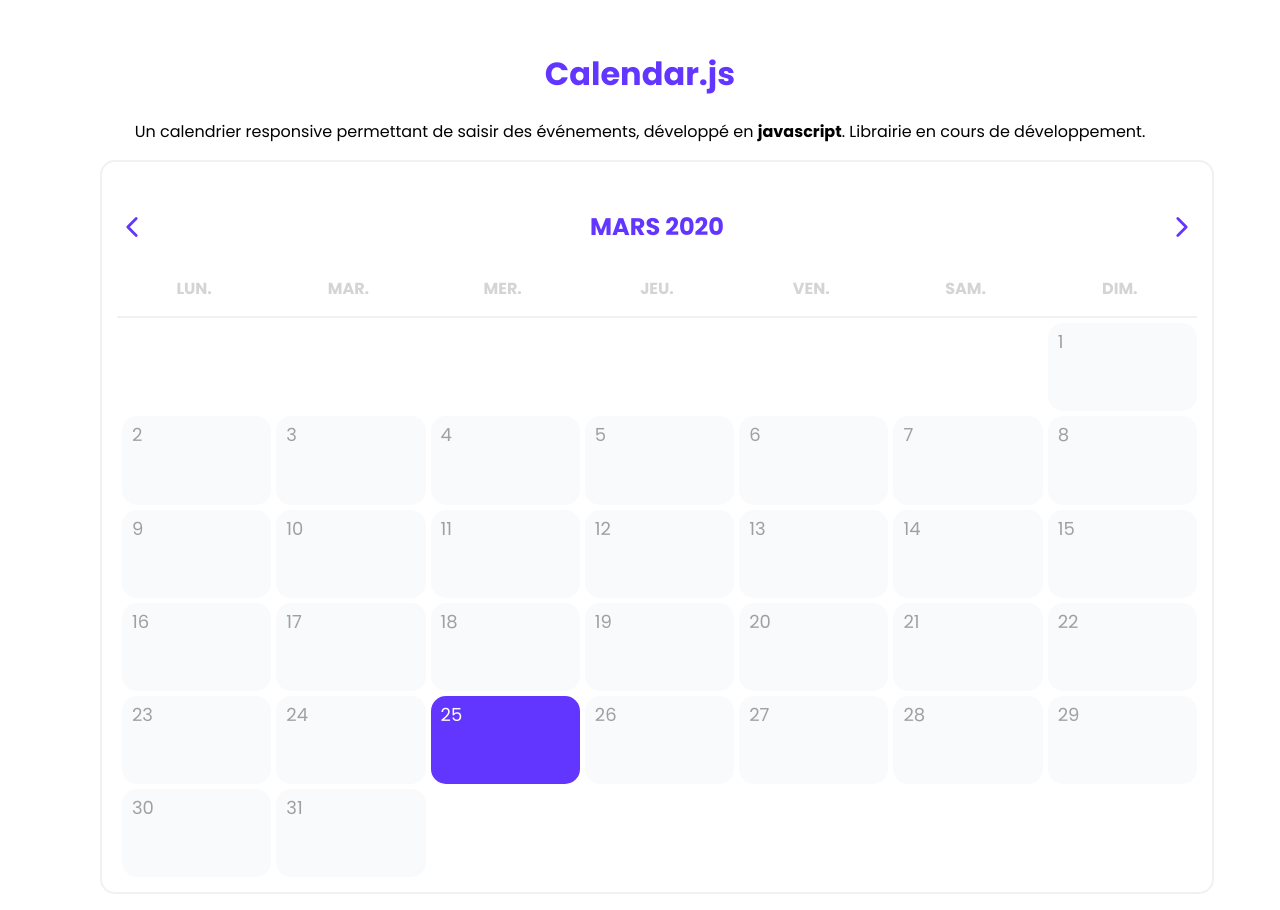
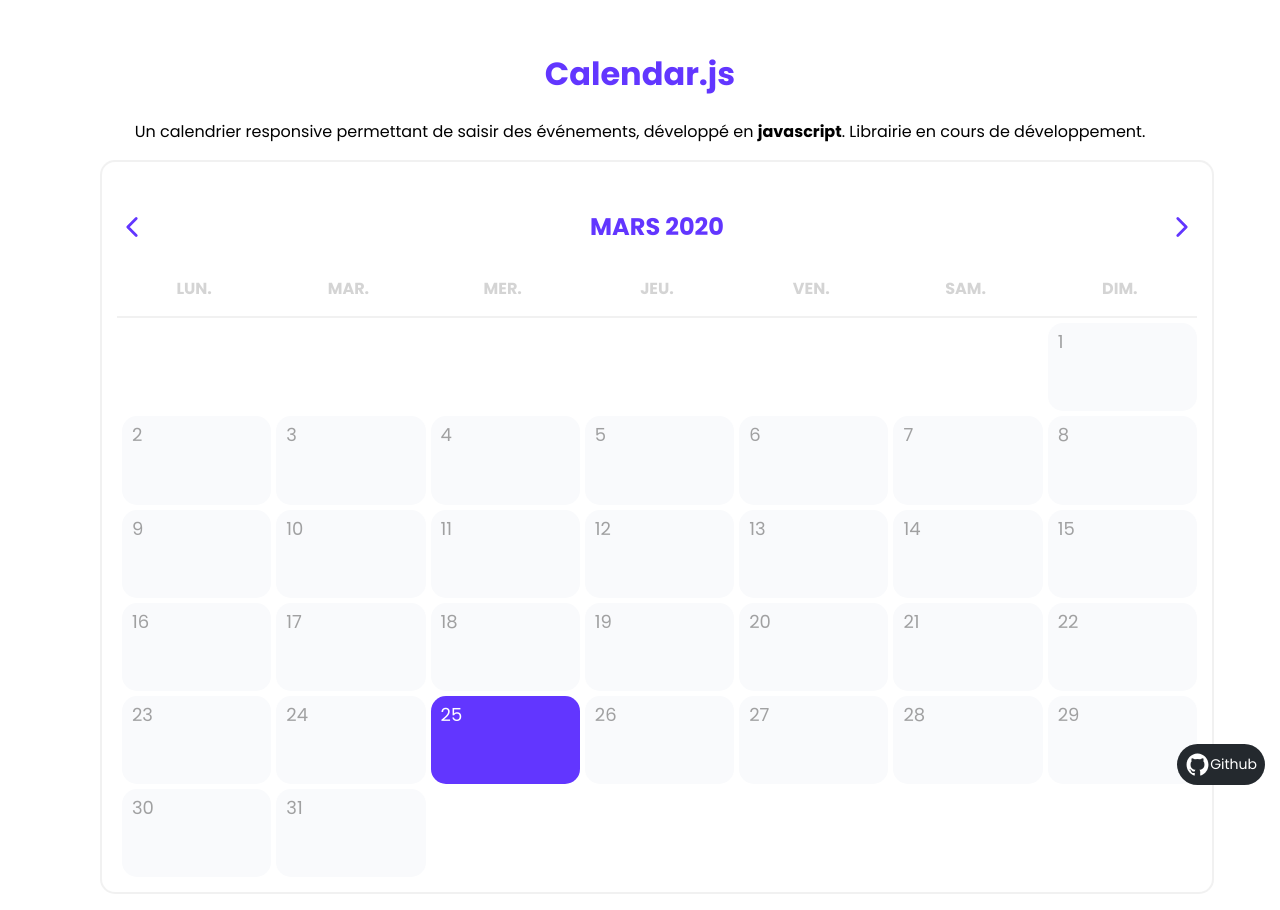
Before and after one commit to N4rkos/calendarjs, a plain HTML site: page index.html in a window 1280 px wide. Drawn offline with nearby package versions, Linux system fonts and the light colour scheme.

```diff
--- a/index.html
+++ b/index.html
@@ -5,7 +5,7 @@
     <meta charset="UTF-8">
     <meta name="viewport" content="width=device-width, initial-scale=1.0">
     <link rel="stylesheet" href="css/app.min.css">
-    <script src="./js/calendar.js" type="module" defer></script>
+    <script src="./js/calendar.min.js" type="module" defer></script>
     <title>Calendar.js</title>
 </head>
 
@@ -13,8 +13,12 @@
 
     <div class="header">
         <h1 class="app-title">Calendar.js</h1>
-        <p class="app-slogan">Un calendrier responsive permettant de saisir des événements, développé en <strong>javascript</strong>. Librairie en cours de développement.
+        <p class="app-slogan">Un calendrier responsive permettant de saisir des événements, développé en
+            <strong>javascript</strong>. Librairie en cours de développement.
         </p>
+        <a href="https://github.com/N4rkos/calendar-js" target="_blank" class="github-btn">
+            <ion-icon name="logo-github"></ion-icon> Github
+        </a>
     </div>
     <div class="row">
         <div id="calendar" class="calendar">
--- a/sass/app.scss
+++ b/sass/app.scss
@@ -13,9 +13,26 @@ body {
 
   .header {
     text-align: center;
-
     h1 {
       color: $purple;
+    }
+  }
+
+  .github-btn {
+    background-color: #24292e;
+    color: white;
+    text-decoration: none;
+    display: flex;
+    align-items: center;
+    padding: 8px 8px;
+    border-radius: 50px;
+    position: fixed;
+    bottom: 15px;
+    right: 15px;
+    font-size: 14px;
+    z-index: 999;
+    ion-icon {
+      font-size: 25px;
     }
   }
 
@@ -69,7 +86,7 @@ body {
       font-size: 14px;
       text-transform: uppercase;
       outline: none;
-      transition: .5s ease-in-out;
+      transition: 0.5s ease-in-out;
       &:hover {
         transform: translateY(-8px);
         background: $purple;
```
Also changed, not shown: js/calendar.js (+11 -0 lines), css/app.min.css, js/calendar.min.js, 1 other file.
